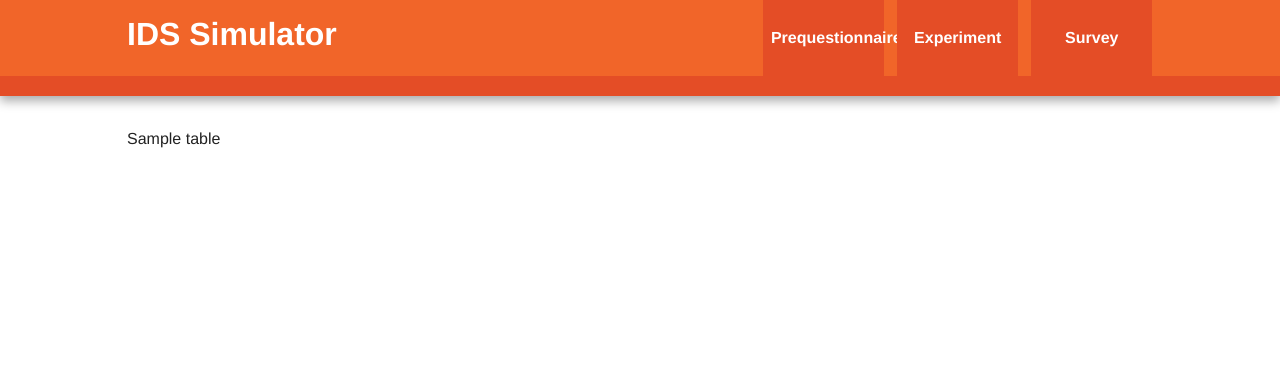
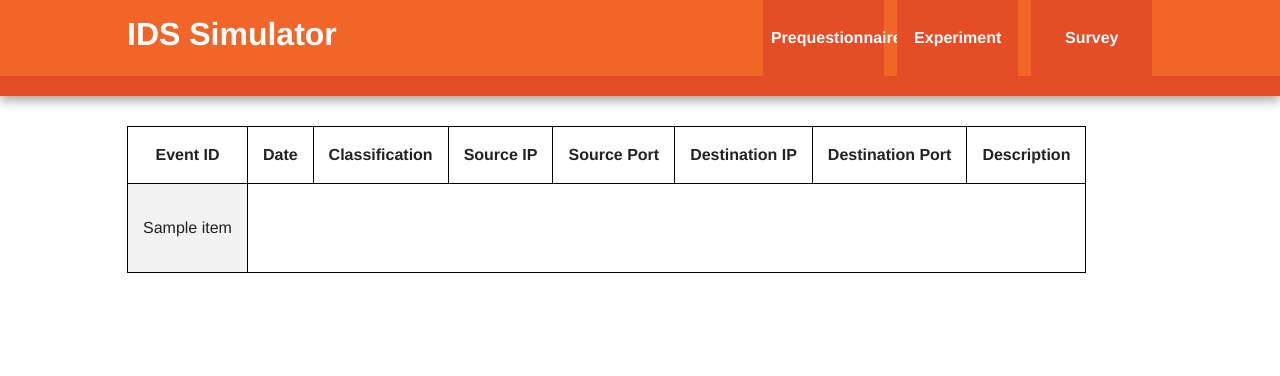
Before and after one commit to uncw-hfcs/ids-simulator, a Flask app: template crywolf/templates/experiment.html in a window 1280 px wide. Shown: the top 376 px of the page. Run offline with Flask 2, Linux system fonts and the light colour scheme; the template is opened without the code that fills it: most values are stand-ins (such as "Sample title", 1, 10 or a date in 2020).

Commit message:
Clicking a row can now redirect from expirement page to events page

```diff
--- a/crywolf/crywolf.py
+++ b/crywolf/crywolf.py
@@ -26,13 +26,18 @@ def experiment():
         for line in inFile:
             line = line.rstrip()
             id,date,classification,s_ip,s_port,d_ip,d_port,description = line.split("\t")
-            items.append(EventItem(id,date,classification,s_ip,s_port,d_ip,d_port,description))
-    eventsTable = EventsTable(items)
-    return render_template('experiment.html', table = eventsTable)
+            items.append((id,date,classification,s_ip,s_port,d_ip,d_port,description))#EventItem(id,date,classification,s_ip,s_port,d_ip,d_port,description))
+    eventsTable = EventsTable(items, classes = ['container'], border = True)
+    return render_template('experiment.html', table = items)#eventsTable)
 
 @app.route('/postsurvey')
 def postsurvey():
     return render_template('postsurvey.html')
 
+@app.route('/events/<eventData>')
+def events(eventData):
+
+    return render_template('events.html', test = eventData)
+
 if __name__ == "__main__":
     app.run(debug=True)
--- a/crywolf/events.py
+++ b/crywolf/events.py
@@ -23,3 +23,6 @@ class EventItem(object):
         self.destination_ip = destination_ip
         self.destination_port = destination_port
         self.description = description
+
+    def __str__(self):
+        return "{}\t{}\t{}".format(self.id, self.date, self.description)
--- a/crywolf/templates/experiment.html
+++ b/crywolf/templates/experiment.html
@@ -5,5 +5,33 @@ Experiment Table
 {% endblock %}
 
 {% block content %}
-    {{ table }}
+    <style>
+    table, th, td {
+        border: 1px solid black;
+        text-align: center;
+        padding: 15px;
+    }
+    tr:nth-child(even) {background-color: #f2f2f2;}
+    </style>
+    <table>
+        <tr>
+            <th>Event ID</th>
+            <th>Date</th>
+            <th>Classification</th>
+            <th>Source IP</th>
+            <th>Source Port</th>
+            <th>Destination IP</th>
+            <th>Destination Port</th>
+            <th>Description</th>
+        </tr>
+        {% for row in table %}
+            <tr onclick="window.location.href='{{ url_for('events', eventData = row[0]) }}';">
+                {% for item in row %}
+                    <td>
+                        <p> {{ item }}</p>
+                    </td>
+                {% endfor %}
+            </tr>
+        {% endfor %}
+    </table>
 {% endblock %}
```
Also changed, not shown: crywolf/templates/events.html (added, +9 -0 lines).
